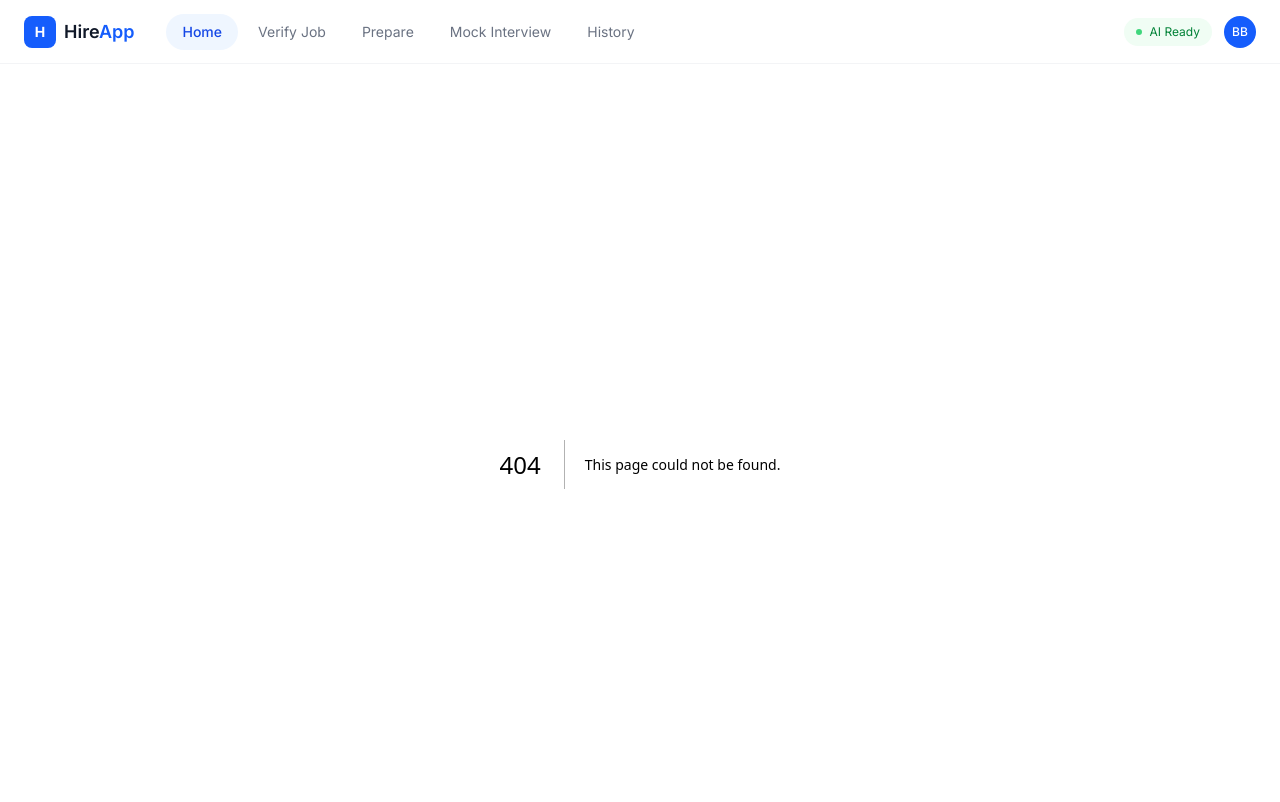
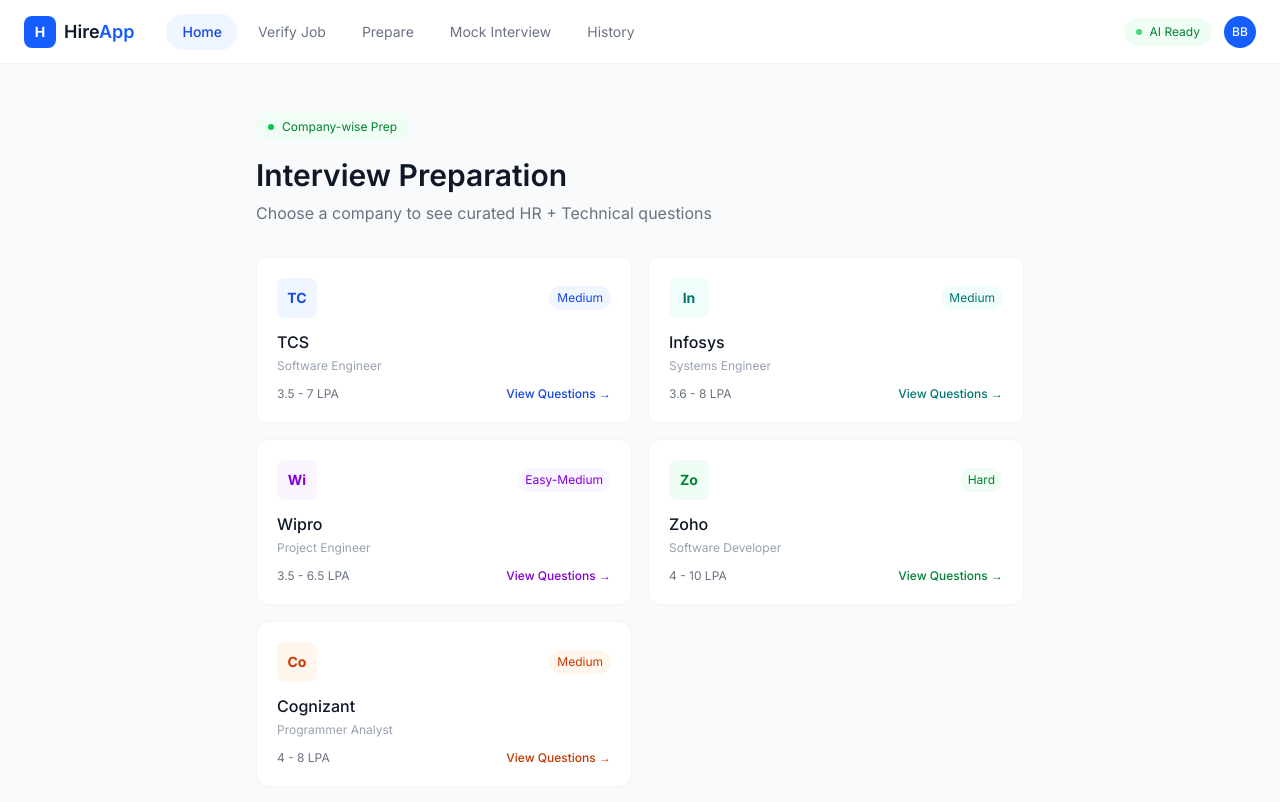
Before and after one commit to Bhumika955/TalentAI-Nexus, a Next.js app: page /prepare in a window 1280 px wide. Before the commit this address had no page. Shown: the top 802 px of the page. Built offline with nearby package versions, Linux system fonts and the light colour scheme.

Commit message:
prepare interview questions created companies wise

```diff
--- /dev/null
+++ b/app/prepare/page.jsx
@@ -0,0 +1,128 @@
+"use client";
+import { useState } from "react";
+import { companies } from "../../data/companies";
+
+const colorMap = {
+  blue: { bg: "bg-blue-50", text: "text-blue-700", border: "border-blue-200", dot: "bg-blue-500" },
+  teal: { bg: "bg-teal-50", text: "text-teal-700", border: "border-teal-200", dot: "bg-teal-500" },
+  purple: { bg: "bg-purple-50", text: "text-purple-700", border: "border-purple-200", dot: "bg-purple-500" },
+  green: { bg: "bg-green-50", text: "text-green-700", border: "border-green-200", dot: "bg-green-500" },
+  orange: { bg: "bg-orange-50", text: "text-orange-700", border: "border-orange-200", dot: "bg-orange-500" },
+};
+
+export default function Prepare() {
+  const [selected, setSelected] = useState(null);
+  const [tab, setTab] = useState("hr");
+
+  if (selected) {
+    const company = companies.find((c) => c.id === selected);
+    const c = colorMap[company.color];
+    return (
+      <main className="min-h-screen bg-gray-50 px-6 py-12">
+        <div className="max-w-2xl mx-auto">
+
+          {/* Back Button */}
+          <button
+            onClick={() => setSelected(null)}
+            className="text-sm text-gray-500 hover:text-gray-800 mb-6 flex items-center gap-1"
+          >
+            ← Back to Companies
+          </button>
+
+          {/* Header */}
+          <div className={`${c.bg} border ${c.border} rounded-xl p-6 mb-6`}>
+            <div className="flex items-center justify-between flex-wrap gap-4">
+              <div>
+                <h1 className={`text-2xl font-semibold ${c.text}`}>{company.name}</h1>
+                <p className="text-gray-500 text-sm mt-1">{company.fullName}</p>
+              </div>
+              <div className="text-right">
+                <div className="text-sm font-medium text-gray-700">{company.package}</div>
+                <div className="text-xs text-gray-400 mt-1">{company.role}</div>
+              </div>
+            </div>
+            <div className="mt-4 text-xs text-gray-500">
+              <span className="font-medium">Process:</span> {company.process}
+            </div>
+          </div>
+
+          {/* Tabs */}
+          <div className="flex gap-2 mb-6">
+            {["hr", "technical"].map((t) => (
+              <button
+                key={t}
+                onClick={() => setTab(t)}
+                className={`px-5 py-2 rounded-full text-sm font-medium transition-all
+                  ${tab === t ? `${c.bg} ${c.text}` : "bg-white border border-gray-200 text-gray-500 hover:bg-gray-50"}`}
+              >
+                {t === "hr" ? "HR Questions" : "Technical Questions"}
+              </button>
+            ))}
+          </div>
+
+          {/* Questions */}
+          <div className="space-y-3">
+            {company.questions[tab].map((q, i) => (
+              <div key={i} className="bg-white border border-gray-100 rounded-xl p-4 flex items-start gap-3">
+                <div className={`w-6 h-6 rounded-full ${c.bg} ${c.text} text-xs flex items-center justify-center font-medium flex-shrink-0 mt-0.5`}>
+                  {i + 1}
+                </div>
+                <p className="text-gray-700 text-sm leading-relaxed">{q}</p>
+              </div>
+            ))}
+          </div>
+
+        </div>
+      </main>
+    );
+  }
+
+  return (
+    <main className="min-h-screen bg-gray-50 px-6 py-12">
+      <div className="max-w-3xl mx-auto">
+
+        {/* Header */}
+        <div className="mb-8">
+          <div className="inline-flex items-center gap-2 bg-green-50 text-green-700 text-xs px-3 py-1.5 rounded-full mb-4">
+            <div className="w-1.5 h-1.5 bg-green-500 rounded-full"></div>
+            Company-wise Prep
+          </div>
+          <h1 className="text-3xl font-semibold text-gray-900 mb-2">Interview Preparation</h1>
+          <p className="text-gray-500">Choose a company to see curated HR + Technical questions</p>
+        </div>
+
+        {/* Company Cards */}
+        <div className="grid grid-cols-1 sm:grid-cols-2 gap-4">
+          {companies.map((company) => {
+            const c = colorMap[company.color];
+            return (
+              <div
+                key={company.id}
+                onClick={() => setSelected(company.id)}
+                className="bg-white border border-gray-100 rounded-xl p-5 cursor-pointer hover:border-gray-300 hover:shadow-sm transition-all"
+              >
+                <div className="flex items-center justify-between mb-3">
+                  <div className={`w-10 h-10 ${c.bg} rounded-lg flex items-center justify-center`}>
+                    <span className={`text-sm font-bold ${c.text}`}>
+                      {company.name.slice(0, 2)}
+                    </span>
+                  </div>
+                  <span className={`text-xs px-2 py-1 rounded-full ${c.bg} ${c.text}`}>
+                    {company.difficulty}
+                  </span>
+                </div>
+                <h3 className="text-gray-900 font-medium mb-1">{company.name}</h3>
+                <p className="text-gray-400 text-xs mb-3">{company.role}</p>
+                <div className="flex items-center justify-between">
+                  <span className="text-gray-500 text-xs">{company.package}</span>
+                  <span className={`text-xs font-medium ${c.text}`}>View Questions →</span>
+                </div>
+              </div>
+            );
+          })}
+        </div>
+
+      </div>
+    </main>
+  );
+}
--- /dev/null
+++ b/data/companies.js
@@ -0,0 +1,132 @@
+export const companies = [
+  {
+    id: "tcs",
+    name: "TCS",
+    fullName: "Tata Consultancy Services",
+    color: "blue",
+    role: "Software Engineer",
+    package: "3.5 - 7 LPA",
+    difficulty: "Medium",
+    process: "Online Test → TR → MR → HR",
+    questions: {
+      hr: [
+        "Tell me about yourself",
+        "Why do you want to join TCS?",
+        "Where do you see yourself in 5 years?",
+        "What are your strengths and weaknesses?",
+        "Are you comfortable with service-based work?",
+      ],
+      technical: [
+        "What is OOPs and its principles?",
+        "Explain the difference between Array and LinkedList",
+        "What is normalization in databases?",
+        "Write a program to reverse a string",
+        "What is the difference between TCP and UDP?",
+      ],
+    },
+  },
+  {
+    id: "infosys",
+    name: "Infosys",
+    fullName: "Infosys Limited",
+    color: "teal",
+    role: "Systems Engineer",
+    package: "3.6 - 8 LPA",
+    difficulty: "Medium",
+    process: "Online Test → TR → HR",
+    questions: {
+      hr: [
+        "Introduce yourself",
+        "Why Infosys?",
+        "Are you willing to relocate?",
+        "How do you handle pressure?",
+        "Tell me about a challenge you faced",
+      ],
+      technical: [
+        "What are the SOLID principles?",
+        "Explain REST API",
+        "What is the difference between SQL and NoSQL?",
+        "What is a deadlock in OS?",
+        "Explain the concept of inheritance",
+      ],
+    },
+  },
+  {
+    id: "wipro",
+    name: "Wipro",
+    fullName: "Wipro Limited",
+    color: "purple",
+    role: "Project Engineer",
+    package: "3.5 - 6.5 LPA",
+    difficulty: "Easy-Medium",
+    process: "Online Test → TR → HR",
+    questions: {
+      hr: [
+        "Tell me about yourself",
+        "Why do you want to work at Wipro?",
+        "What motivates you?",
+        "Are you a team player?",
+        "What are your salary expectations?",
+      ],
+      technical: [
+        "What is polymorphism?",
+        "Explain cloud computing",
+        "What is the difference between process and thread?",
+        "What is an index in a database?",
+        "Explain MVC architecture",
+      ],
+    },
+  },
+  {
+    id: "zoho",
+    name: "Zoho",
+    fullName: "Zoho Corporation",
+    color: "green",
+    role: "Software Developer",
+    package: "4 - 10 LPA",
+    difficulty: "Hard",
+    process: "Written Test → Coding → TR → HR",
+    questions: {
+      hr: [
+        "Tell me about yourself",
+        "Why Zoho specifically?",
+        "How do you keep yourself updated technically?",
+        "Describe your best project",
+        "How do you handle criticism?",
+      ],
+      technical: [
+        "Write a program to find duplicates in an array",
+        "What is the time complexity of quicksort?",
+        "Explain event loop in JavaScript",
+        "What is closure in JS?",
+        "Design a URL shortener system",
+      ],
+    },
+  },
+  {
+    id: "cognizant",
+    name: "Cognizant",
+    fullName: "Cognizant Technology Solutions",
+    color: "orange",
+    role: "Programmer Analyst",
+    package: "4 - 8 LPA",
+    difficulty: "Medium",
+    process: "Online Test → TR → HR",
+    questions: {
+      hr: [
+        "Tell me about yourself",
+        "Why Cognizant?",
+        "What is your biggest achievement?",
+        "How do you manage work-life balance?",
+        "Are you open to night shifts?",
+      ],
+      technical: [
+        "What is the difference between abstract class and interface?",
+        "Explain ACID properties in DBMS",
+        "What is a binary search tree?",
+        "What is the use of useState in React?",
+        "What is version control?",
+      ],
+    },
+  },
+];
```
